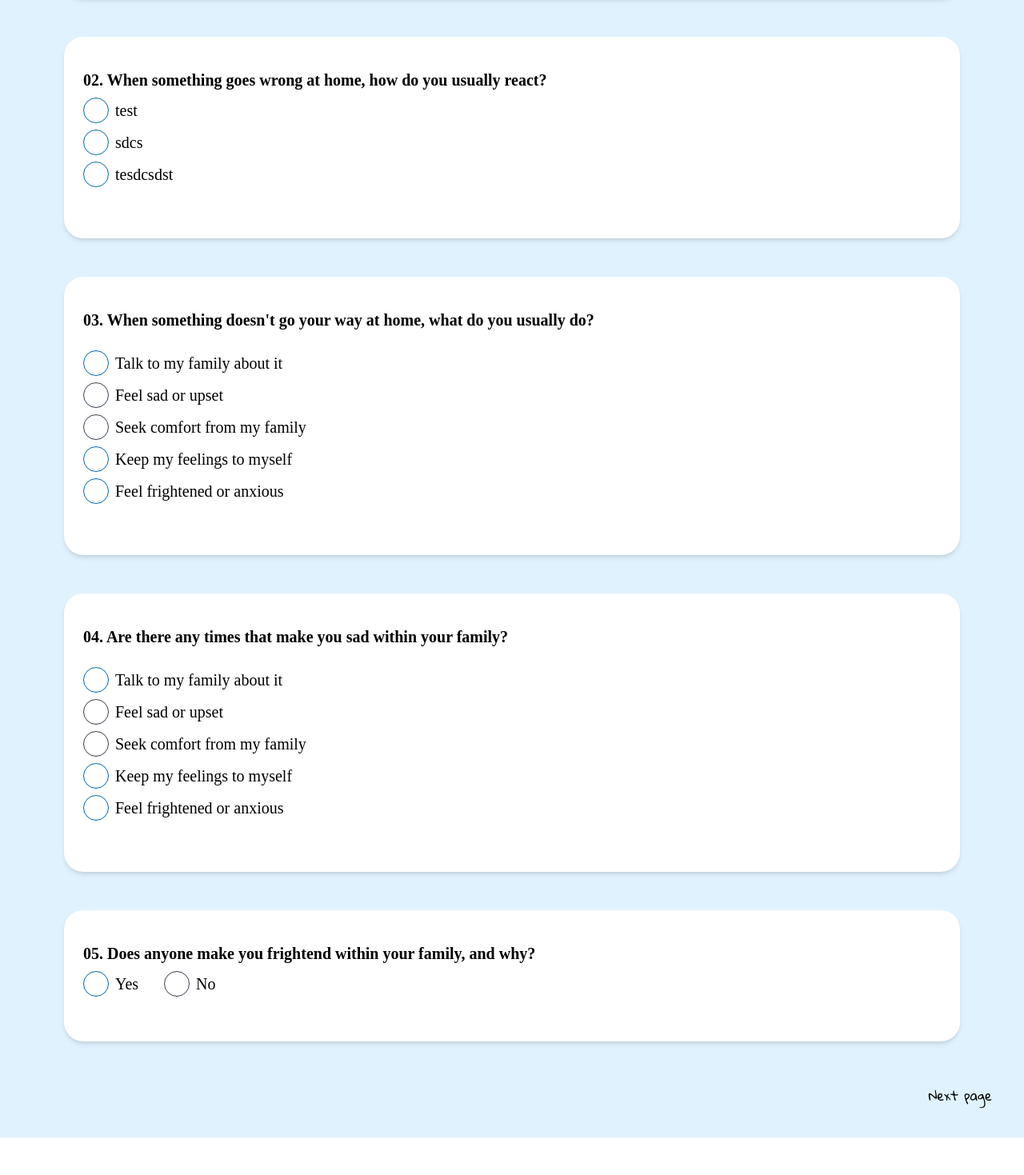
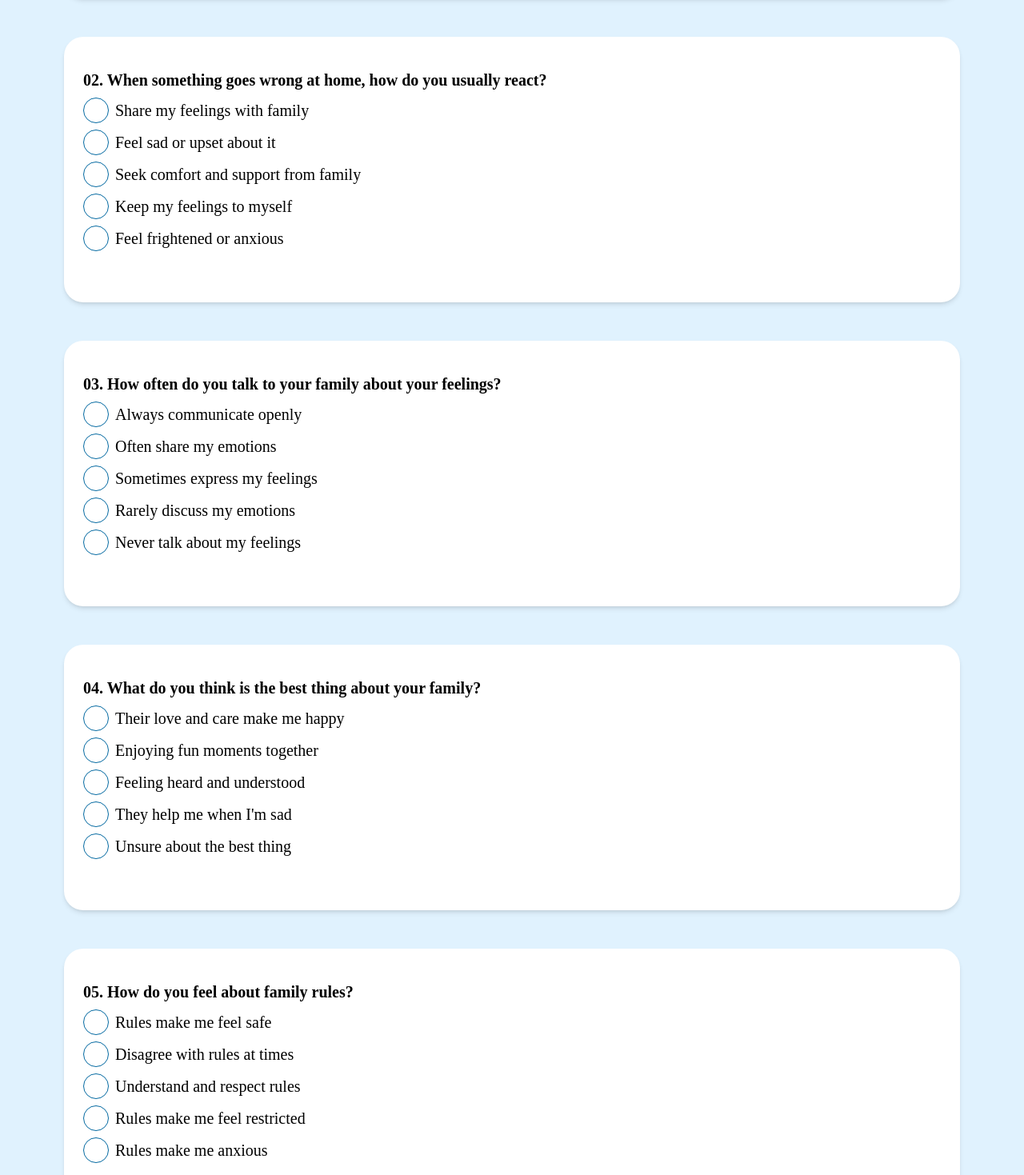
Before and after one commit to InuriHapuarachchi/Final-Year-Research-Project, a React (Vite) app: page /FamilyQuiz in a window 1280 px wide. Shown: the part 1101-2570 px from the top of the page at 80% size. Before the commit the page ends 2523 px from the top, so only its background shows below. Built offline with nearby package versions, Linux system fonts and the light colour scheme; some icons are missing; a web font is replaced by a local one.

Commit message:
added followup questions

```diff
--- a/src/pages/forms/Family/QuestionBank.jsx
+++ b/src/pages/forms/Family/QuestionBank.jsx
@@ -1,9 +1,89 @@
+import Q1Image1 from "../../../assets/images/Family/Q1/1.png";
+import Image from "../../../assets/images/selectionPage/aaa.png";
+import HappyImg from "../../../assets/images/Family/Q1/happy family.png"
+import SadImg from "../../../assets/images/Family/Q1/sad family.png"
+import FrightenedImg from "../../../assets/images/Family/Q1/frightened.png"
+import supportiveImg from "../../../assets/images/Family/Q1/supportive family.png"
+import unlovedImg from  "../../../assets/images/Family/Q1/unloved and not cared.png"
 
 
+export const Question1 = "01. How do you feel when you spend time with your family?";
+export const AnswerForQuestion1 = [
+    { image: HappyImg, text: "happy", caption: "Brings me joy and happiness" },
+    { image: SadImg, text: "sad", caption: "Makes me feel down or unhappy"},
+    { image: supportiveImg, text: "loved", caption: "Filled with love and warmth"},
+    { image: unlovedImg, text: "unloved", caption: "Feel neglected or unloved"},
+    { image: FrightenedImg, text: "frightened", caption:"Often scared or anxious"},
+]
+
+
+export const Question2 = "02. When something goes wrong at home, how do you usually react?";
 export const AnswerForQuestion2 = [
-    {text : "test", emotion : "456" },
-    {text : "sdcs", emotion : "mad" },
-    {text : "tesdcsdst", emotion : "nda" },
+    {text : "Share my feelings with family", emotion : "happy" },
+    {text : "Feel sad or upset about it", emotion : "sad" },
+    {text : "Seek comfort and support from family", emotion : "loved" },
+    {text : "Keep my feelings to myself", emotion : "unloved" },
+    {text : "Feel frightened or anxious", emotion : "frightened" },
+  ];
+export const Question2Part2 = "Do you talk to someone in particular in your family about how you're feeling?"
+export const AnswerForQuestion2Part2 = [
+    {text : "Share my feelings with family", emotion : "happy" },
+    {text : "Feel sad or upset about it", emotion : "sad" },
+    {text : "Seek comfort and support from family", emotion : "loved" },
+    {text : "Keep my feelings to myself", emotion : "unloved" },
+    {text : "Feel frightened or anxious", emotion : "frightened" },
   ];
 
-export const Q2P1 = "jshbjshbfjshbef"
+
+export const Question3 = "03. How often do you talk to your family about your feelings?"
+export const AnswerForQuestion3 = [
+    {text : "Always communicate openly", emotion : "happy" },
+    {text : "Often share my emotions", emotion : "happy" },
+    {text : "Sometimes express my feelings", emotion : "sad" },
+    {text : "Rarely discuss my emotions", emotion : "unloved" },
+    {text : "Never talk about my feelings", emotion : "unloved" },
+  ];
+export const Question3Part2 = "Is there anything that would make you feel more comfortable talking to your family?"
+export const AnswerForQuestion3Part2 = [
+    {text : "Yes, if they listened to me without judging.", emotion : "Yes, if they listened to me without judging." },
+    {text : "Maybe, if they showed more understanding and empathy.", emotion : "Maybe, if they showed more understanding and empathy." },
+    {text : "No, I prefer to handle things on my own.", emotion : "No, I prefer to handle things on my own." },
+    {text : "It depends on the situation, sometimes I feel comfortable talking to them.", emotion : "It depends on the situation, sometimes I feel comfortable talking to them." },
+    {text : "I don't know, maybe if they asked me more about how I'm feeling.", emotion : "I don't know, maybe if they asked me more about how I'm feeling." },
+  ];
+
+
+export const Question4 = "04. What do you think is the best thing about your family?"
+export const AnswerForQuestion4 = [
+    {text : "Their love and care make me happy", emotion : "loved" },
+    {text : " Enjoying fun moments together", emotion : "loved" },
+    {text : "Feeling heard and understood", emotion : "loved" },
+    {text : "They help me when I'm sad", emotion : "loved" },
+    {text : "Unsure about the best thing", emotion : "sad" },
+  ];
+  export const Question4Part2 = "Is there anything that would make you feel more comfortable talking to your family?"
+  export const AnswerForQuestion4Part2 = [
+      {text : "Yes, if they listened to me without judging.", emotion : "Yes, if they listened to me without judging." },
+      {text : "Maybe, if they showed more understanding and empathy.", emotion : "Maybe, if they showed more understanding and empathy." },
+      {text : "No, I prefer to handle things on my own.", emotion : "No, I prefer to handle things on my own." },
+      {text : "It depends on the situation, sometimes I feel comfortable talking to them.", emotion : "It depends on the situation, sometimes I feel comfortable talking to them." },
+      {text : "I don't know, maybe if they asked me more about how I'm feeling.", emotion : "I don't know, maybe if they asked me more about how I'm feeling." },
+    ];
+
+
+export const Question5 = "05. How do you feel about family rules?"
+export const AnswerForQuestion5 = [
+    {text : "Rules make me feel safe", emotion : "happy" },
+    {text : " Disagree with rules at times ", emotion : "sad" },
+    {text : "Understand and respect rules", emotion : "loved" },
+    {text : "Rules make me feel restricted", emotion : "unloved" },
+    {text : " Rules make me anxious", emotion : "frightened" },
+  ];
+export const Question5Part2 = "Is there anything that would make you feel more comfortable talking to your family?"
+export const AnswerForQuestion5Part2 = [
+    {text : "Rules make me feel safe", emotion : "happy" },
+    {text : " Disagree with rules at times ", emotion : "sad" },
+    {text : "Understand and respect rules", emotion : "loved" },
+    {text : "Rules make me feel restricted", emotion : "unloved" },
+    {text : " Rules make me anxious", emotion : "frightened" },
+  ];
--- a/src/pages/forms/Family/QuestionPage1.jsx
+++ b/src/pages/forms/Family/QuestionPage1.jsx
@@ -169,7 +169,25 @@ import FrightenedImg from "../../../assets/images/Family/Q1/frightened.png"
 import supportiveImg from "../../../assets/images/Family/Q1/supportive family.png"
 import unlovedImg from  "../../../assets/images/Family/Q1/unloved and not cared.png"
 import MCQs from "../QuestionCards/MCQs";
-import { AnswerForQuestion2 , Q2P1 } from "./QuestionBank";
+import {
+  Question1,
+  AnswerForQuestion1,
+  Question2,
+  AnswerForQuestion2,
+  Question2Part2,
+  AnswerForQuestion2Part2,
+  Question3,
+  AnswerForQuestion3,
+  Question3Part2,
+  AnswerForQuestion3Part2,
+  Question4,
+  Question4Part2,
+  AnswerForQuestion4,
+  AnswerForQuestion4Part2,
+  Question5,
+  AnswerForQuestion5,
+  Question5Part2,
+  AnswerForQuestion5Part2} from "./QuestionBank";
 
 const FirstPage = ({ formData, setFormData }) => {
   const { register } = useForm();
@@ -177,44 +195,44 @@ const FirstPage = ({ formData, setFormData }) => {
   const color = "bg-white";
   const borderColor = "border-inherit";
 
-  const question1 = "01. How would you describe how you feel when you spend time with your family?";
-  const answerForQuestion1 = [
-    { image: HappyImg, text: "happy", caption: "Brings me joy and happiness" },
-    { image: SadImg, text: "sad", caption: "Makes me feel down or unhappy"},
-    { image: supportiveImg, text: "loved", caption: "Filled with love and warmth"},
-    { image: unlovedImg, text: "unloved", caption: "Feel neglected or unloved"},
-    { image: FrightenedImg, text: "frightened", caption:"Often scared or anxious"},
-  ];
+  // const question1 = "01. How would you describe how you feel when you spend time with your family?";
+  // const answerForQuestion1 = [
+  //   { image: HappyImg, text: "happy", caption: "Brings me joy and happiness" },
+  //   { image: SadImg, text: "sad", caption: "Makes me feel down or unhappy"},
+  //   { image: supportiveImg, text: "loved", caption: "Filled with love and warmth"},
+  //   { image: unlovedImg, text: "unloved", caption: "Feel neglected or unloved"},
+  //   { image: FrightenedImg, text: "frightened", caption:"Often scared or anxious"},
+  // ];
 
-  const question2 = "02. When something goes wrong at home, how do you usually react?";
-  const question2Answer1 = { text: "happy", score: 2 };
-  const question2Answer2 = { text: "sad", score: 2 };
-  const question2Answer3 = { text: "loved", score: 2 };
-  const question2Answer4 = { text: "unloved", score: 2 };
-  const question2Answer5 = { text: "frightened", score: 2 };
-  const question2Part2 = "Do you talk to someone in particular in your family about how you're feeling?"
+  // const question2 = "02. When something goes wrong at home, how do you usually react?";
+  // const question2Answer1 = { text: "happy", score: 2 };
+  // const question2Answer2 = { text: "sad", score: 2 };
+  // const question2Answer3 = { text: "loved", score: 2 };
+  // const question2Answer4 = { text: "unloved", score: 2 };
+  // const question2Answer5 = { text: "frightened", score: 2 };
+  // const question2Part2 = "Do you talk to someone in particular in your family about how you're feeling?"
 
-  const question3 = "03. When something doesn't go your way at home, what do you usually do?";
-  const question3Answer1 = "2happy";
-  const question3Answer2 = "2sad";
-  const question3Answer3 = "3loved";
-  const question3Answer4 = "3unloved";
-  const question3Answer5 = "2frightened";
+  // const question3 = "03. When something doesn't go your way at home, what do you usually do?";
+  // const question3Answer1 = "2happy";
+  // const question3Answer2 = "2sad";
+  // const question3Answer3 = "3loved";
+  // const question3Answer4 = "3unloved";
+  // const question3Answer5 = "2frightened";
 
 
-  const question4 = "04. Are there any times that make you sad within your family? ";
-  const question4Answer1 = "Talk to my family about it";
-  const question4Answer2 = "Feel sad or upset";
-  const question4Answer3 = "Seek comfort from my family";
-  const question4Answer4 = "Keep my feelings to myself";
-  const question4Answer5 = "Feel frightened or anxious";
+  // const question4 = "04. Are there any times that make you sad within your family? ";
+  // const question4Answer1 = "Talk to my family about it";
+  // const question4Answer2 = "Feel sad or upset";
+  // const question4Answer3 = "Seek comfort from my family";
+  // const question4Answer4 = "Keep my feelings to myself";
+  // const question4Answer5 = "Feel frightened or anxious";
   // const question4Answer1 = "i am happy";
   // const question4Answer2 = "no";
   // const question4Part2 = "do you feel sad missing one or both of your parents?";
-  const question5 = "05. Does anyone make you frightend within your family, and why?";
-  const question5Answer1 = "yes i am frightened";
-  const question5Answer2 = "i am happy with my family";
-  const question5Part2 = "why do you feel frightened?";
+  // const question5 = "05. Does anyone make you frightend within your family, and why?";
+  // const question5Answer1 = "yes i am frightened";
+  // const question5Answer2 = "i am happy with my family";
+  // const question5Part2 = "why do you feel frightened?";
 
   const [selectedAnswer, setSelectedAnswer] = useState(null);
   const handleAnswerSelect = (questionIndex, answerText) => {
@@ -240,8 +258,8 @@ const FirstPage = ({ formData, setFormData }) => {
         {/* Question 01 */}
         <div className="mb-12">
           <QuestionImageCard
-            question={question1}
-            answers={answerForQuestion1}
+            question={Question1}
+            answers={AnswerForQuestion1}
             selectedAnswer={selectedAnswer}
             onAnswerSelect={(answerText) => handleAnswerSelect("1", answerText)}
             setFormData={setFormData}
@@ -256,7 +274,7 @@ const FirstPage = ({ formData, setFormData }) => {
         >
           <div className="mb-4">
             <div className="flex flex-col ">
-              <MCQs answers={AnswerForQuestion2} question={question2} regQuestion={"question2"} setFormData={setFormData}/>
+              <MCQs answers={AnswerForQuestion2} question={Question2} regQuestion={"question2"} setFormData={setFormData}/>
               {/* <label className="flex items-center mb-2">
                 <input
                   type="radio"
@@ -315,8 +333,10 @@ const FirstPage = ({ formData, setFormData }) => {
               </label> */}
             </div>
           </div>
-          {formData.question2 == AnswerForQuestion2[0].emotion && (
-            <div>
+          {console.log("test1", formData.question2)}
+          {console.log("test2", AnswerForQuestion2[1].emotion)}
+          {formData.question2 == AnswerForQuestion2[1].emotion && (
+            <div className="mt-6">
               {/* <label className="block text-xl ml-10 font-semibold mb-2">
                 {question2Part2}
               </label>
@@ -328,7 +348,8 @@ const FirstPage = ({ formData, setFormData }) => {
                 {...register("question2Part2")}
                 onChange={handleChange}
               /> */}
-              <MCQs answers={AnswerForQuestion2} question={Q2P1} regQuestion={"question2Part2"} setFormData={setFormData}/>
+
+              <MCQs answers={AnswerForQuestion2} question={Question2Part2} regQuestion={"question2Part2"} setFormData={setFormData}/>
             </div>
           )}
         </div>
@@ -338,11 +359,12 @@ const FirstPage = ({ formData, setFormData }) => {
           className={` bg-white font-short-stack py-10 p-6 rounded-3xl shadow-md mb-12  ${borderColor}`}
         >
           <div className="mb-4">
-            <label className="block text-xl font-semibold mb-6">
-              {question3}
-            </label>
+            {/* <label className="block text-xl font-semibold mb-6">
+              {Question3}
+            </label> */}
             <div className="flex flex-col ">
-              <label className="flex items-center mb-2">
+            <MCQs answers={AnswerForQuestion3} question={Question3} regQuestion={"question3"} setFormData={setFormData}/>
+              {/* <label className="flex items-center mb-2">
                 <input
                   type="radio"
                   name="favoriteSibling"
@@ -397,9 +419,15 @@ const FirstPage = ({ formData, setFormData }) => {
                   className="appearance-none h-8 w-8 border border-sky-700 rounded-full checked:bg-sky-500 checked:border-transparent focus:outline-none"
                 />
                 <span className="ml-2 text-xl">Feel frightened or anxious</span>
-              </label>
+              </label> */}
             </div>
           </div>
+          {formData.question3 == AnswerForQuestion3[4].emotion && (
+            <div className="mt-6">
+
+              <MCQs answers={AnswerForQuestion3Part2} question={Question3Part2} regQuestion={"question3Part2"} setFormData={setFormData}/>
+            </div>
+          )}
         </div>
 
         {/* Question 04 */}
@@ -407,11 +435,13 @@ const FirstPage = ({ formData, setFormData }) => {
           className={` bg-white font-short-stack py-10 p-6 rounded-3xl shadow-md mb-12  ${borderColor}`}
         >
           <div className="mb-4">
-            <label className="block text-xl font-semibold mb-6">
+            {/* <label className="block text-xl font-semibold mb-6">
               {question4}
-            </label>
+            </label> */}
             <div className="flex flex-col ">
-              <label className="flex items-center mb-2">
+            <MCQs answers={AnswerForQuestion4} question={Question4} regQuestion={"question4"} setFormData={setFormData}/>
+
+              {/* <label className="flex items-center mb-2">
                 <input
                   type="radio"
                   name="favoriteSibling"
@@ -466,9 +496,15 @@ const FirstPage = ({ formData, setFormData }) => {
                   className="appearance-none h-8 w-8 border border-sky-700 rounded-full checked:bg-sky-500 checked:border-transparent focus:outline-none"
                 />
                 <span className="ml-2 text-xl">Feel frightened or anxious</span>
-              </label>
+              </label> */}
             </div>
           </div>
+          {formData.question4 == AnswerForQuestion4[4].emotion && (
+            <div className="mt-6">
+
+              <MCQs answers={AnswerForQuestion4Part2} question={Question4Part2} regQuestion={"question4Part2"} setFormData={setFormData}/>
+            </div>
+          )}
         </div>
 
         {/* Question 05 */}
@@ -476,11 +512,13 @@ const FirstPage = ({ formData, setFormData }) => {
           className={`py-10 p-6 font-short-stack rounded-3xl shadow-md mb-2 bg-white ${borderColor}`}
         >
           <div className="mb-4">
-            <label className="block text-xl font-semibold mb-2">
+            {/* <label className="block text-xl font-semibold mb-2">
               {question5}
-            </label>
+            </label> */}
             <div className="flex items-center space-x-8">
-              <label className="flex items-center">
+            <MCQs answers={AnswerForQuestion5} question={Question5} regQuestion={"question5"} setFormData={setFormData}/>
+
+              {/* <label className="flex items-center">
                 <input
                   type="radio"
                   name="favoriteSibling"
@@ -501,10 +539,11 @@ const FirstPage = ({ formData, setFormData }) => {
                   className="appearance-none h-8 w-8 border border-gray-700 rounded-full checked:bg-sky-500 checked:border-transparent focus:outline-none"
                 />
                 <span className="ml-2 text-xl">No</span>
-              </label>
+              </label> */}
             </div>
-          </div>
-          {formData.question5 == question5Answer1 && (
+            </div>
+          {/* </div> */}
+          {/* {formData.question5 == question5Answer1 && (
             <div>
               <label className="block text-xl ml-10 font-semibold mb-2">
                 {question5Part2}
@@ -518,6 +557,14 @@ const FirstPage = ({ formData, setFormData }) => {
                 onChange={handleChange}
               />
             </div>
+          )}  */}
+          {/* {console.log("test1", formData.Question5)}
+          {console.log("test2", AnswerForQuestion5[4].emotion)} */}
+          {formData.question5 == AnswerForQuestion5[4].emotion && (
+            <div className="mt-6">
+
+              <MCQs answers={AnswerForQuestion5Part2} question={Question5Part2} regQuestion={"question5Part2"} setFormData={setFormData}/>
+            </div>
           )}
         </div>
       </form>
```
